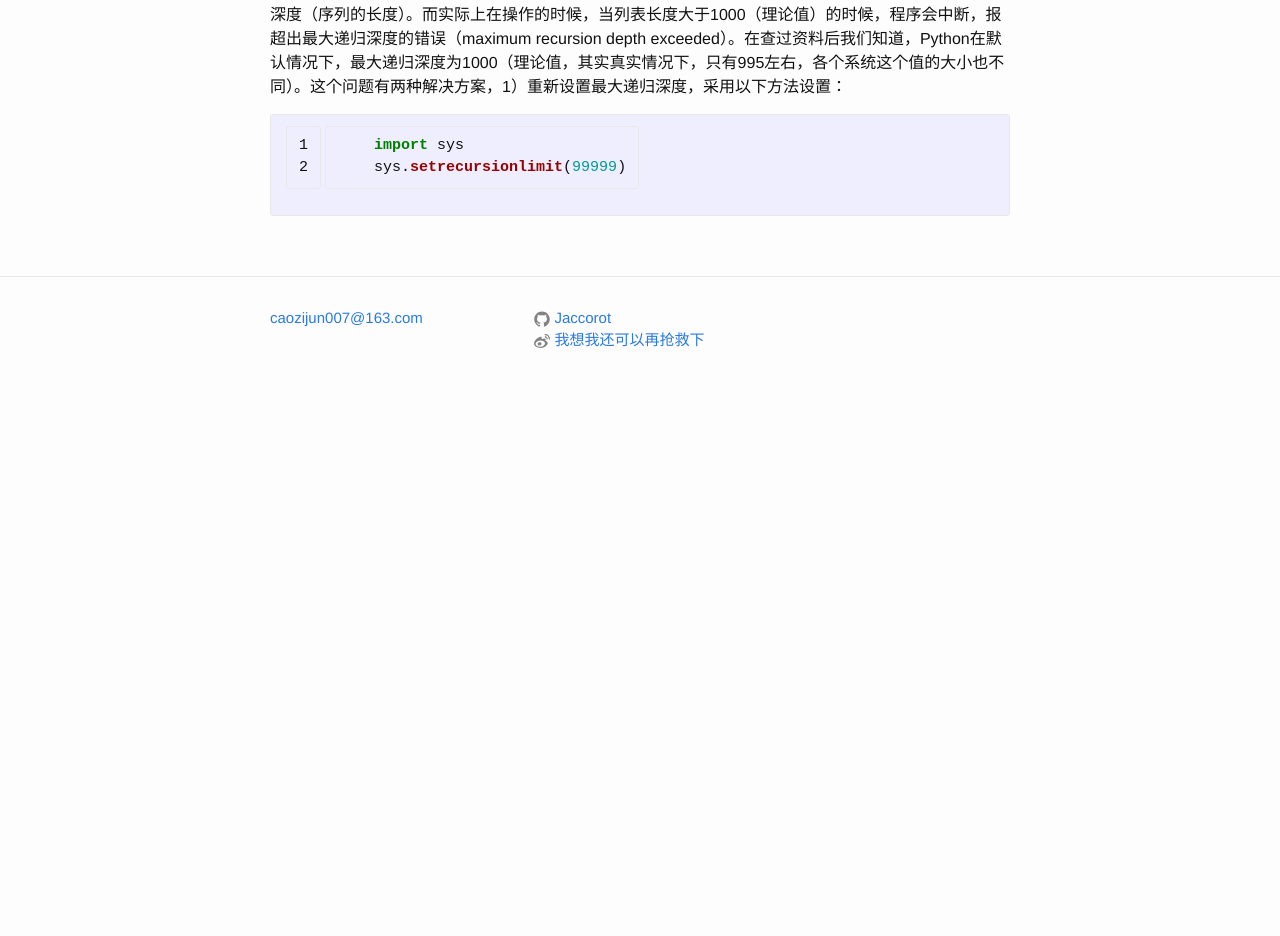
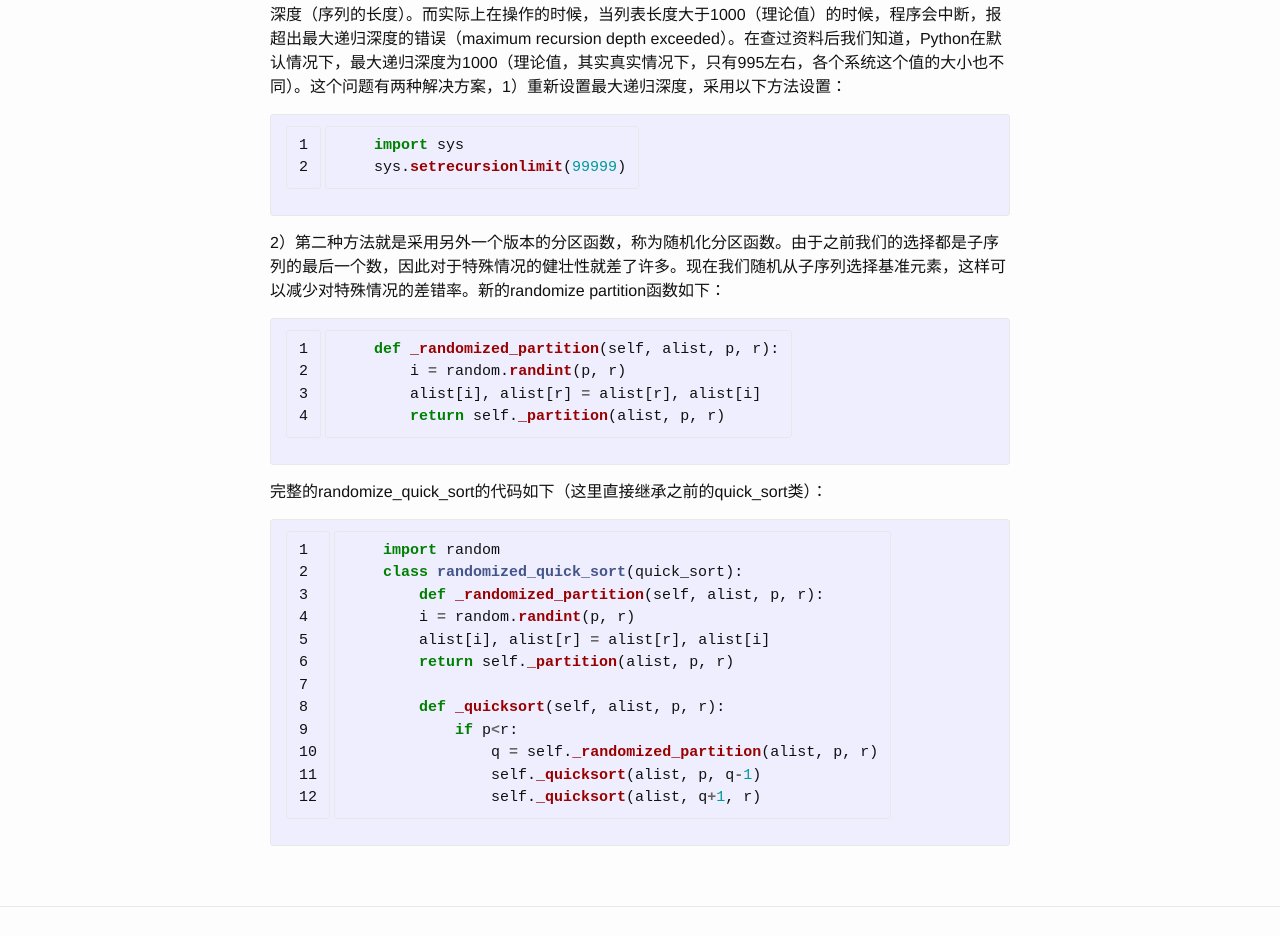
Before and after one commit to Jaccorot/Jaccorot.github.io, a Jekyll site: the page built from _posts/2016-04-06-Sorting-Algorithm-In-Python.markdown, in a window 1280 px wide and 1400 px high, scrolled down 3927 px. Shown: the part 358-1294 px from the top of the window. Built offline with Jekyll 4.4.1, drawn with Linux system fonts in a browser that asks for light colours; before the commit the page ends 4697 px from its top, so only the background shows below that.

Commit message:
add something in 20160406

```diff
--- a/_posts/2016-04-06-Sorting-Algorithm-In-Python.markdown
+++ b/_posts/2016-04-06-Sorting-Algorithm-In-Python.markdown
@@ -177,3 +177,27 @@ class heap_sort(object):
     import sys
     sys.setrecursionlimit(99999)
 {% endhighlight %}
+
+2）第二种方法就是采用另外一个版本的分区函数，称为随机化分区函数。由于之前我们的选择都是子序列的最后一个数，因此对于特殊情况的健壮性就差了许多。现在我们随机从子序列选择基准元素，这样可以减少对特殊情况的差错率。新的randomize partition函数如下：
+{% highlight python linenos %}
+    def _randomized_partition(self, alist, p, r):
+        i = random.randint(p, r)
+        alist[i], alist[r] = alist[r], alist[i]
+        return self._partition(alist, p, r)
+{% endhighlight %}
+
+完整的randomize_quick_sort的代码如下（这里直接继承之前的quick_sort类）：
+{% highlight python linenos %}
+    import random
+    class randomized_quick_sort(quick_sort):
+        def _randomized_partition(self, alist, p, r):
+        i = random.randint(p, r)
+        alist[i], alist[r] = alist[r], alist[i]
+        return self._partition(alist, p, r)
+
+        def _quicksort(self, alist, p, r):
+            if p<r:
+                q = self._randomized_partition(alist, p, r)
+                self._quicksort(alist, p, q-1)
+                self._quicksort(alist, q+1, r)
+{% endhighlight %}
```
